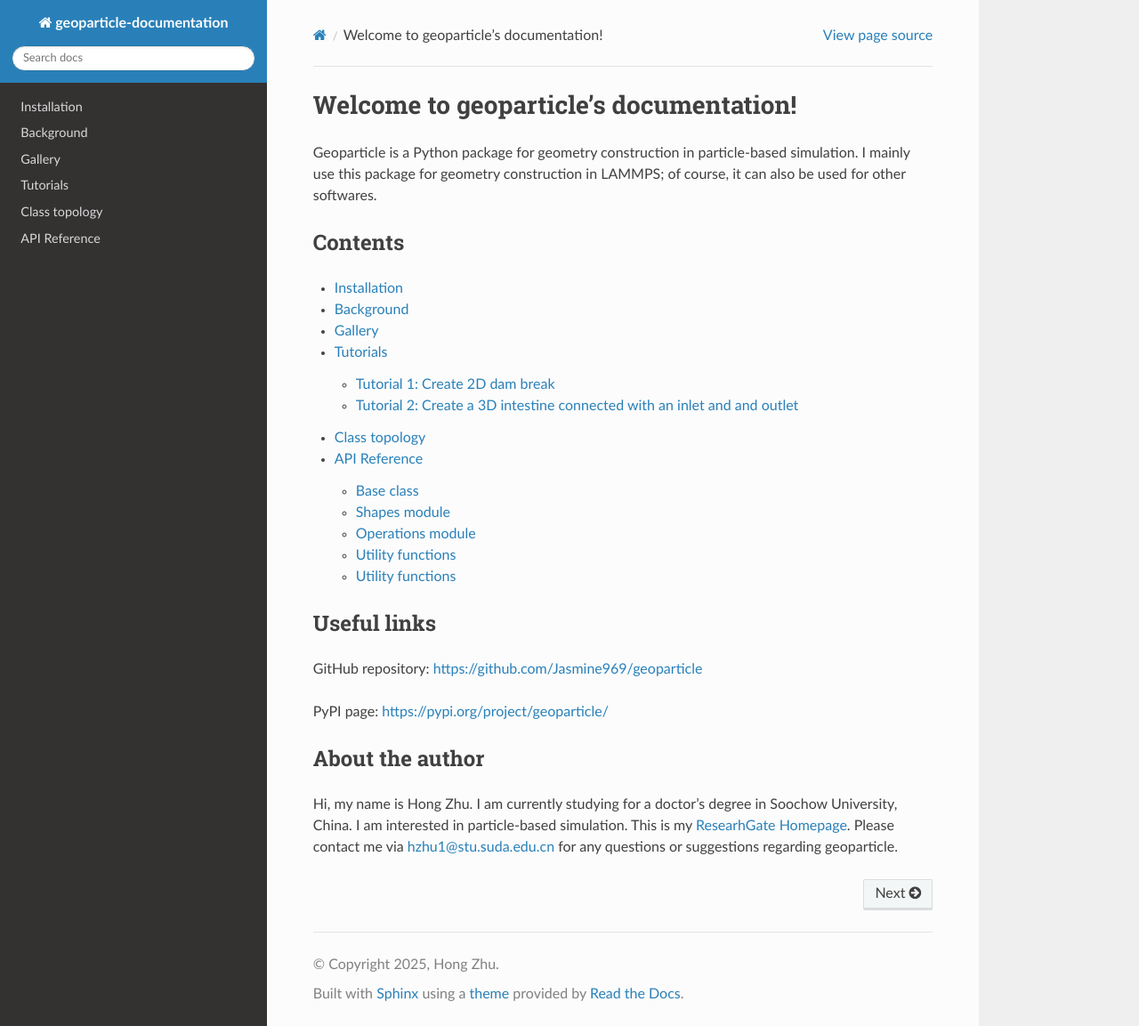
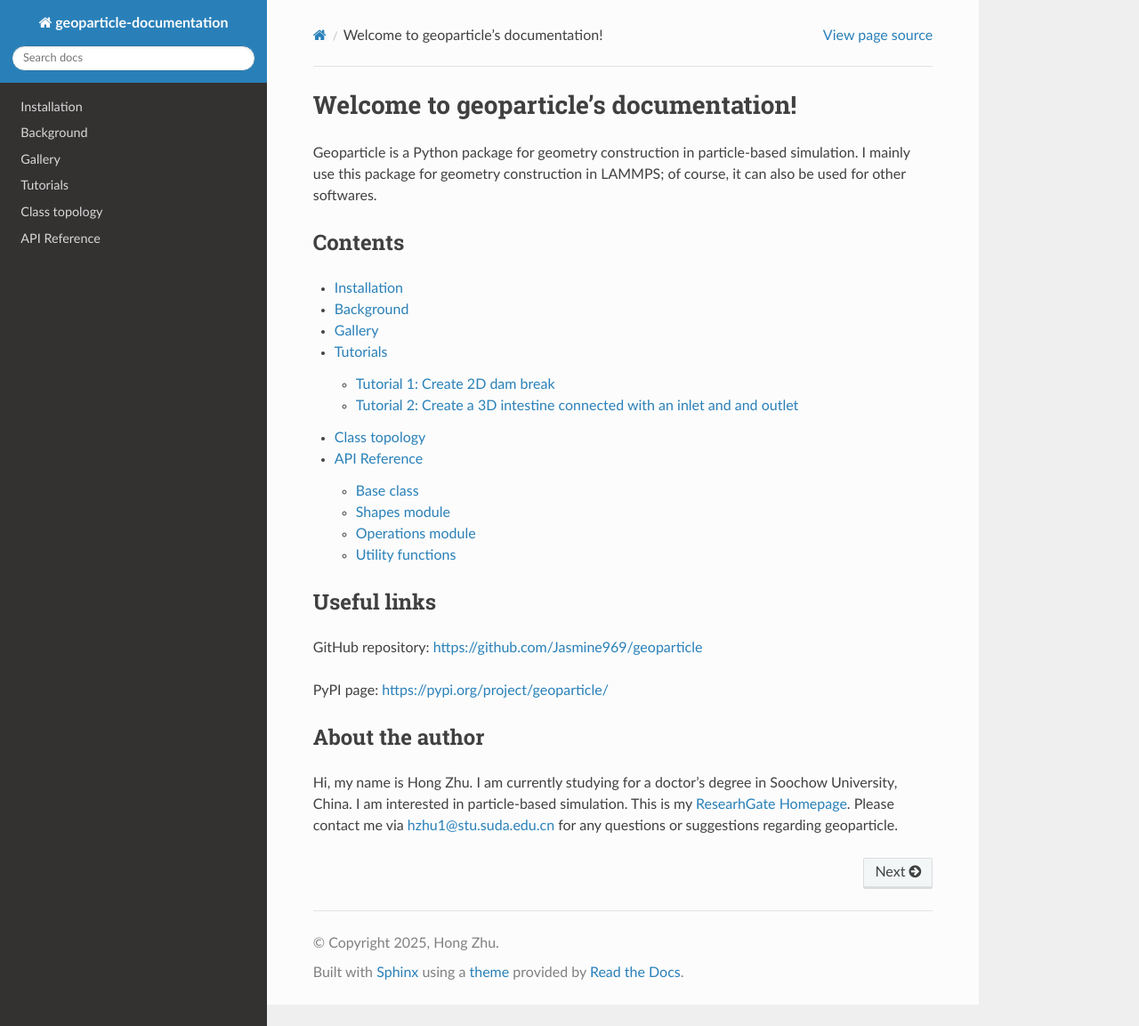
Before and after one commit to Jasmine969/geoparticle-tutorial, a Sphinx documentation site: the page built from docs/source/index.rst, in a window 1280 px wide and 1153 px high. Shown: the whole window at 89% size. Built offline with Sphinx 7.4.7 and the Read the Docs theme 3.1.0, drawn with Linux system fonts in a browser that asks for light colours.

Commit message:
finish doc

```diff
--- a/docs/source/utils_ref.rst
+++ b/docs/source/utils_ref.rst
@@ -1,8 +1,3 @@
-.. currentmodule:: geoparticle.base
-
-Utility functions
-==================
-
 .. currentmodule:: geoparticle.utils
 
 Utility functions
```
